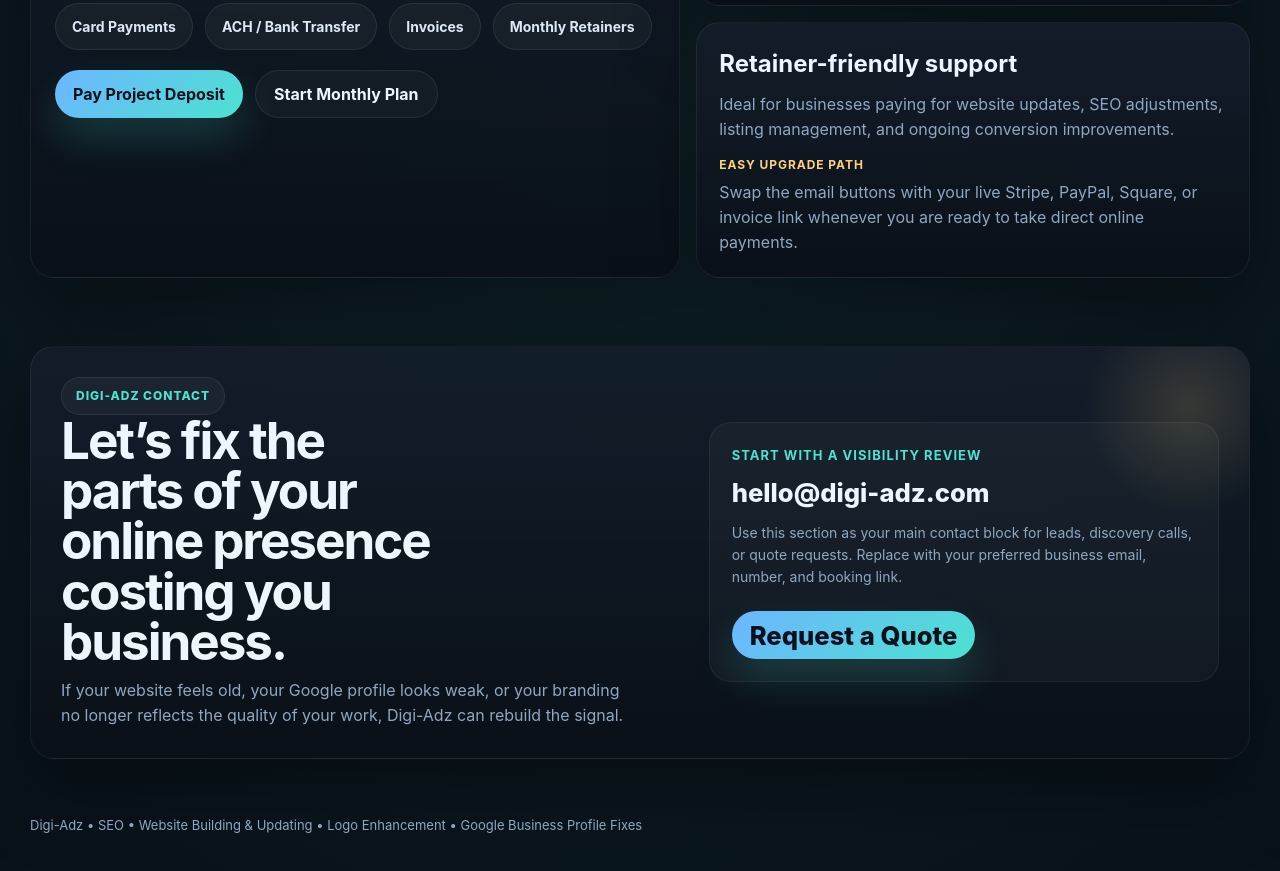
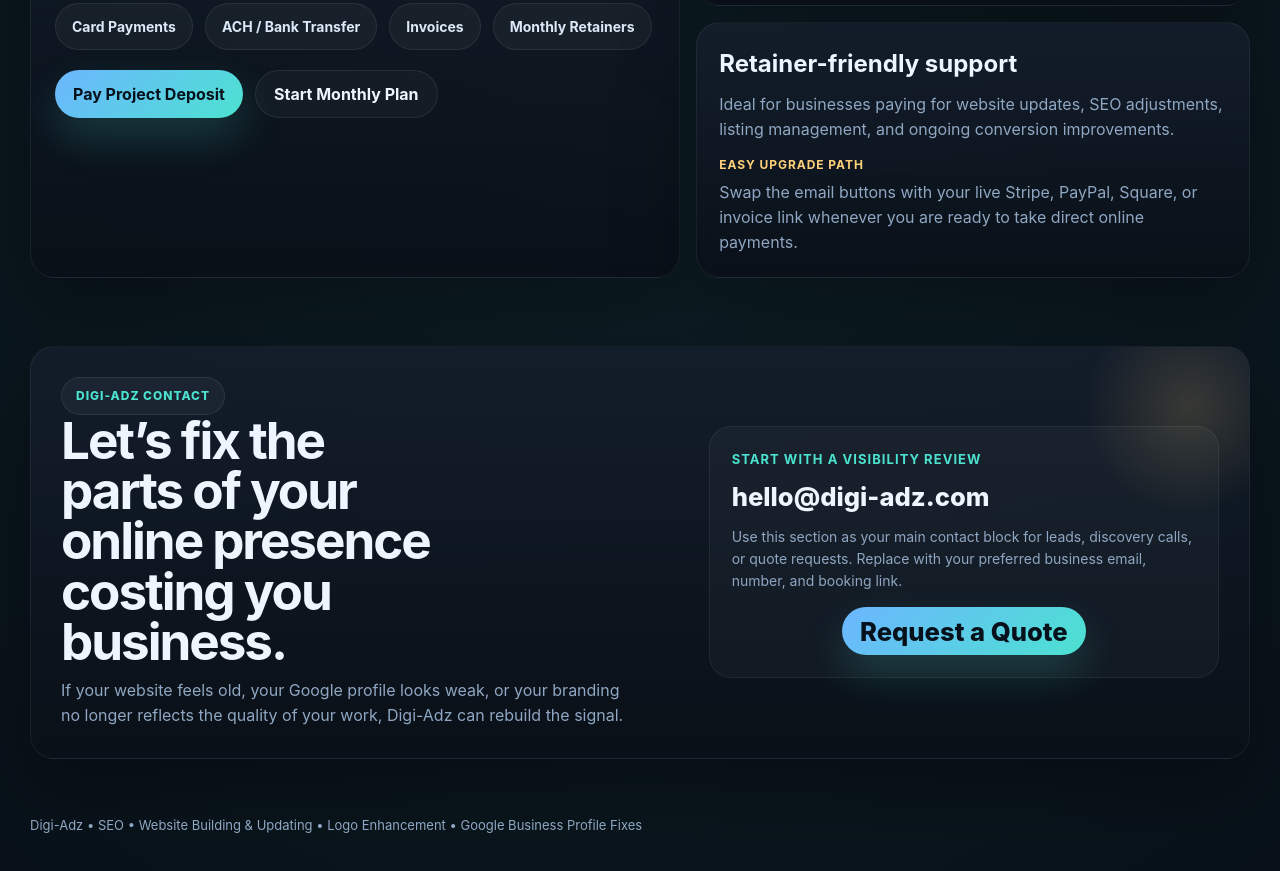
Before and after one commit to NoLandGlitch/digi-adz-site, a plain HTML site: page index.html in a window 1280 px wide. Shown: the part 4084-4955 px from the top of the page. Drawn offline with Linux system fonts and the light colour scheme.

Commit message:
fix: properly center quote button

```diff
--- a/index.html
+++ b/index.html
@@ -678,7 +678,8 @@
     }
 
     .contact-panel .cta {
-      display: inline-flex;
+      display: flex;
+      width: fit-content;
       margin: 8px auto 0;
       text-align: center;
     }
```
